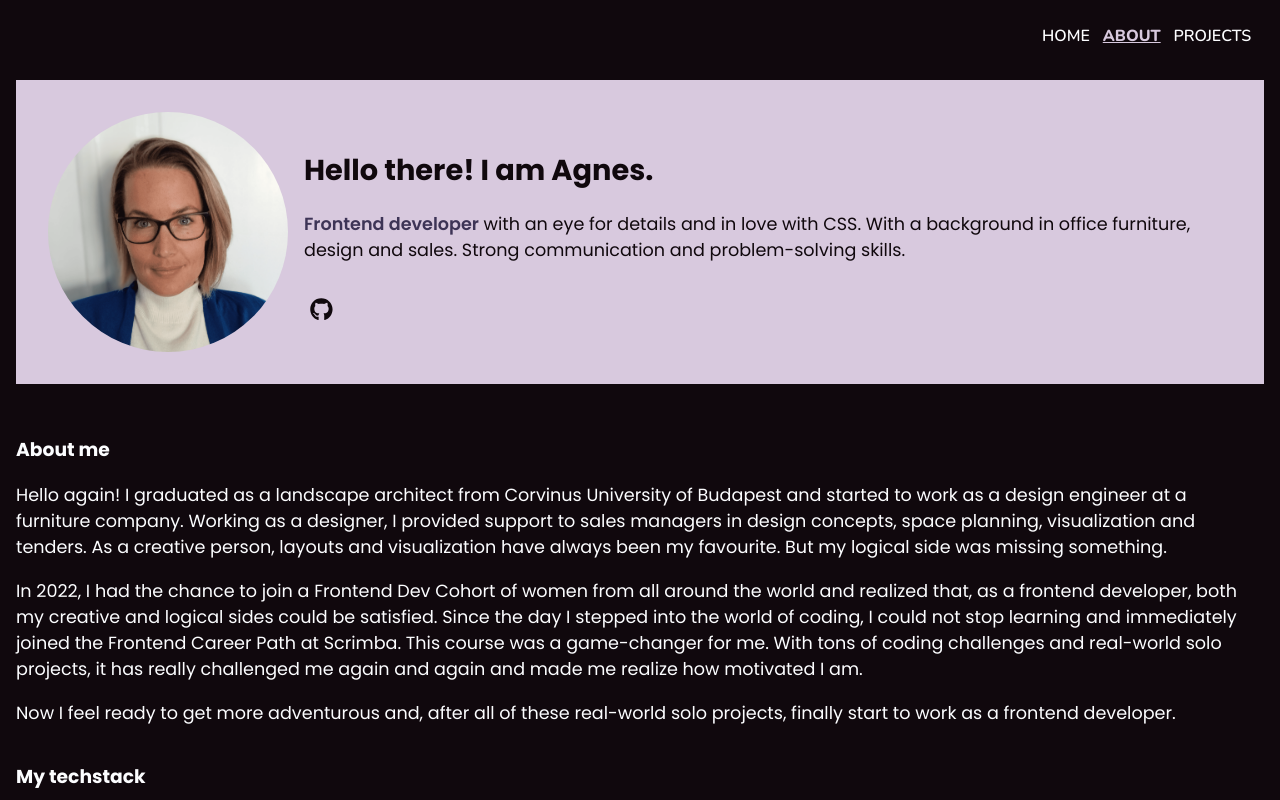
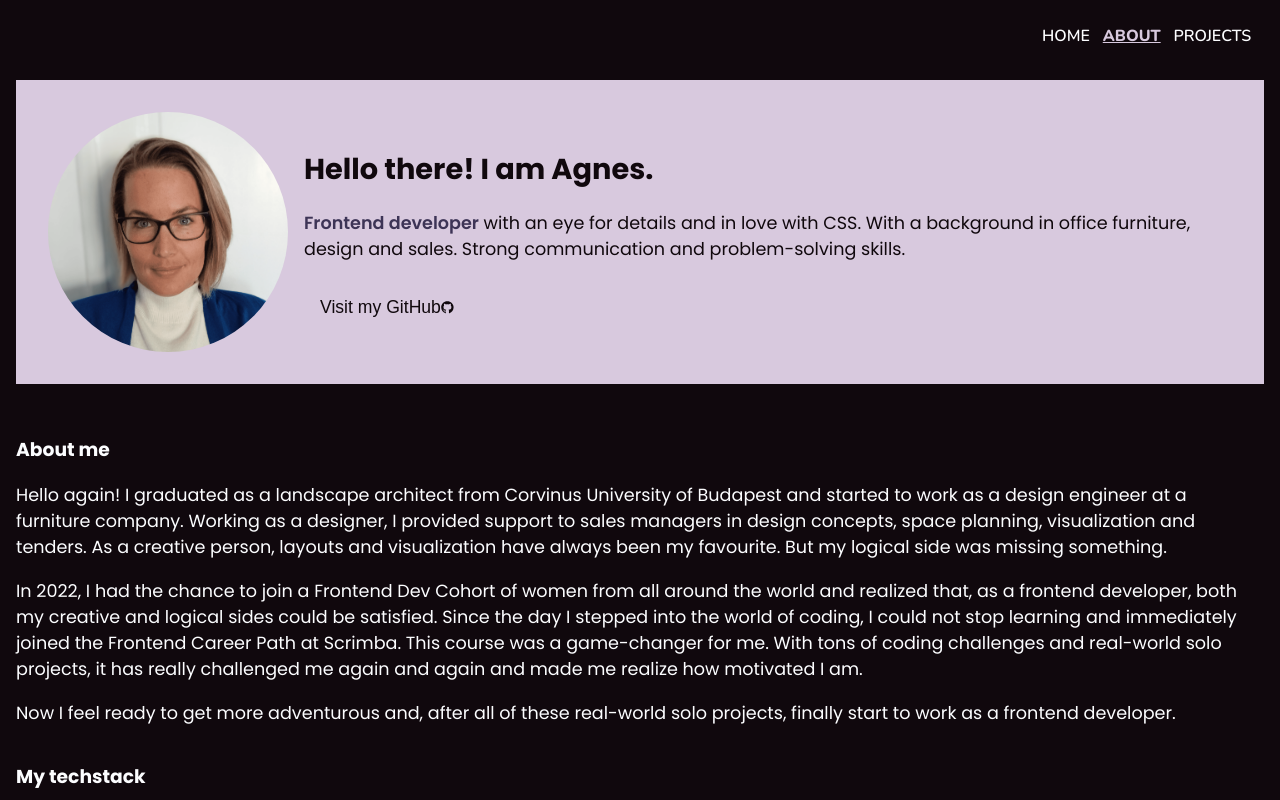
Before and after one commit to agnesnora/portfolio2023, a React (Vite) app: page /about in a window 1280 px wide. Shown: the top 800 px of the page. Built offline with nearby package versions, Linux system fonts and the light colour scheme; a web font is replaced by a local one; what miragejs would draw is missing.

Commit message:
fixing messy hovers

```diff
--- a/src/App.css
+++ b/src/App.css
@@ -251,6 +251,13 @@ a {
   flex-direction: column;
   justify-content: left;
 }
+.button--link > a:hover {
+  color: var(--primary-bg-color);
+  font-weight: 600;
+}
+/* .resume--footer > button:hover {
+  color: red;
+} */
 /*********** P R O J E C T S  **************/
 
 .project--list {
@@ -264,7 +271,7 @@ a {
   padding: 1.2em;
   background-color: var(--primary-text-color);
   color: var(--primary-bg-color);
-  height: 90vh;
+  /* height: 90vh; */
 }
 
 .project--detail--container li {
@@ -508,17 +515,30 @@ button > a:active,
 }
 .big--github {
   font-size: 1.8rem;
-  margin-top: 0.2em;
+
   margin-bottom: 0;
   border: none;
   padding: 0.1em;
   background-color: transparent;
+  vertical-align: middle;
 }
-a .big--github:hover,
+
+.big--github a {
+  display: flex;
+  align-items: center;
+}
+/* a .big--github:hover,
 button .big--github:hover {
-  /* background-color: var(--secondary-bg-color); */
+
   color: var(--secondary-bg-color);
   font-size: rem;
+} */
+.resume--about > button {
+  padding: 0 1rem;
+}
+.resume--about > button:hover {
+  background-color: magenta;
+  border-radius: 8px;
 }
 
 .social a:hover {
@@ -528,6 +548,11 @@ button .big--github:hover {
 .linkbutton button:hover {
   color: var(--secondary-text-color);
 }
+/* .big--github--icon {
+  font-size: 1.8rem;
+  padding: 0 1rem;
+  color: var(--secondary-text-color);
+} */
 
 /*********** @ M E D I A  **************/
 @media (min-width: 760px) {
--- a/src/pages/Resume.jsx
+++ b/src/pages/Resume.jsx
@@ -23,7 +23,7 @@ export default function Resume() {
               target="_blank"
               rel="noopener noreferrer"
             >
-              <FaGithub className="big--github" />
+              <p>Visit my GitHub</p> <FaGithub className="big--github--icon" />
             </a>
           </button>
         </div>
@@ -125,16 +125,14 @@ export default function Resume() {
           Explore projects
         </NavLink>
 
-        <button className="button--link">
-          {" "}
         <a
+          className="button--link"
           href="/images/AgnesKutiPalasthyCV.pdf"
           target="_blank"
           rel="noopener noreferrer"
         >
           Download CV
         </a>
-        </button>
       </div>
     </div>
   );
```
Lines whose indentation alone changed are shown as unchanged.
